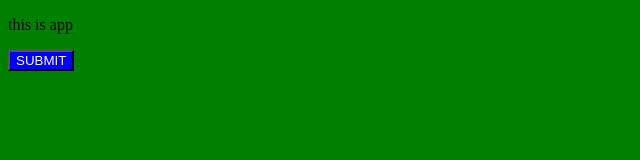
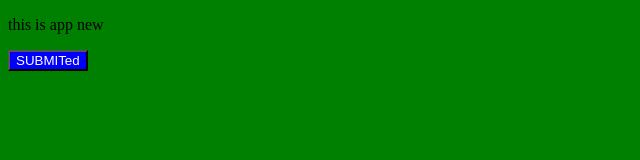
Before and after one commit to XoaiiuSung/folder, a plain HTML site: page index.html in a window 1280 px wide. Shown: the full height of the page, 0-640 px from the left. Drawn offline with Linux system fonts and the light colour scheme.

Commit message:
update html file

```diff
--- a/index.html
+++ b/index.html
@@ -8,7 +8,7 @@
     <link rel="stylesheet" href="index2.css">
 </head>
 <body>
-    <p>this is app</p>
-    <button>SUBMIT</button>
+    <p>this is app new</p>
+    <button>SUBMITed</button>
 </body>
 </html>
```
